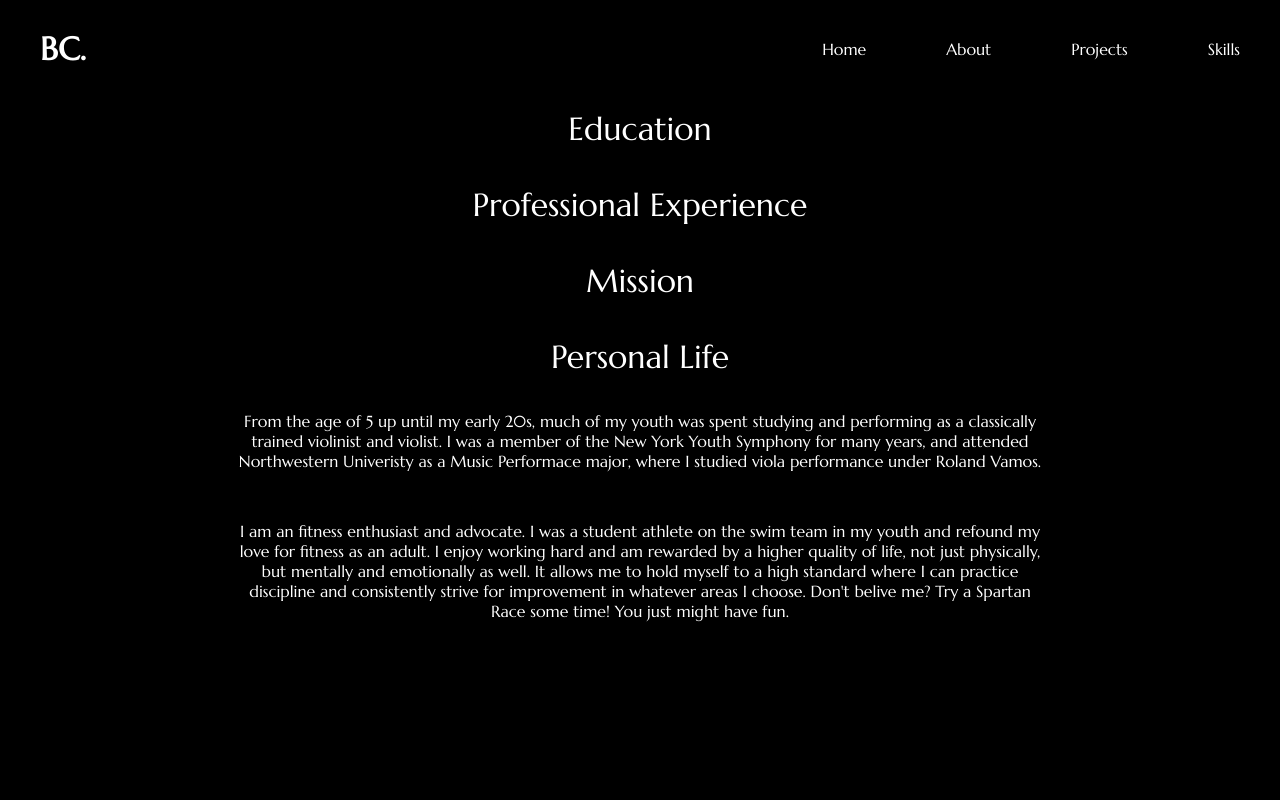
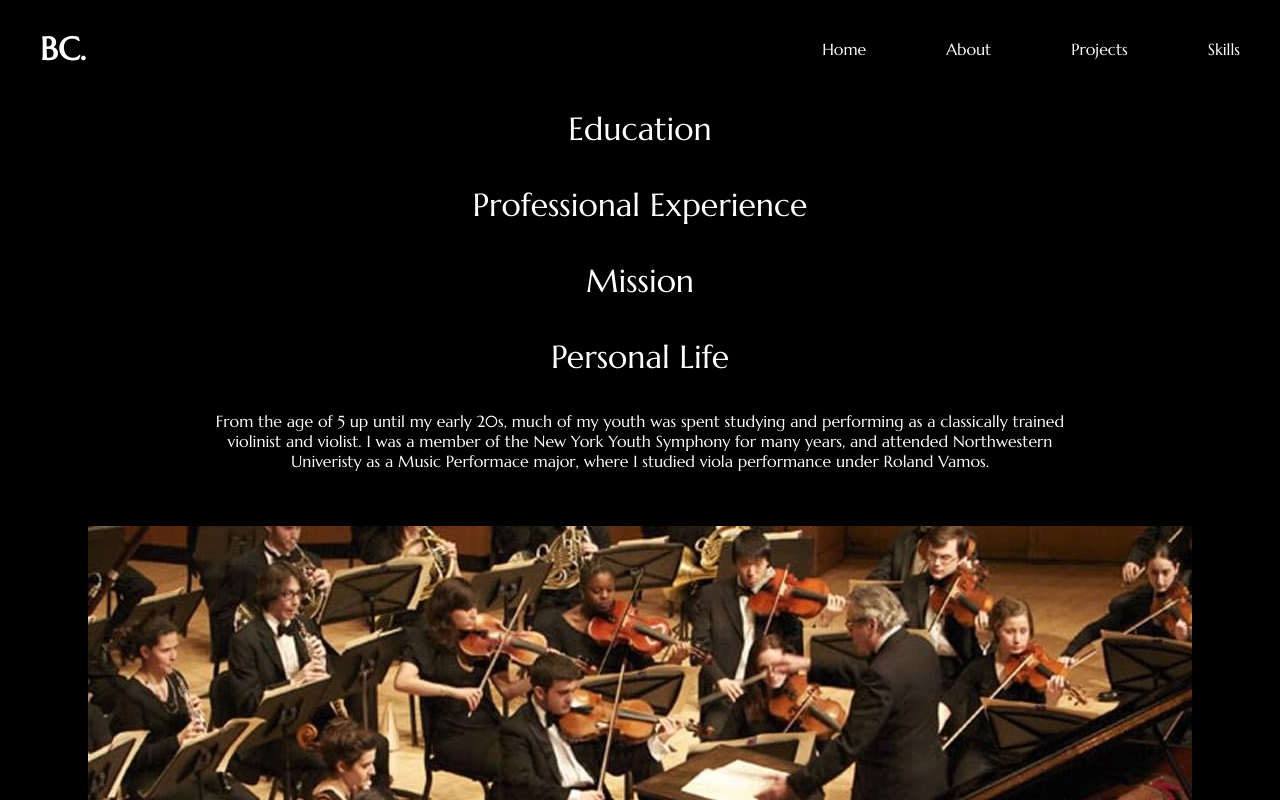
Before and after one commit to bcallus/Brittany-Callus_Personal-Site, a React (Create React App) app: page /about in a window 1280 px wide. Both pictures are taken after a click on the button "Personal Life". Shown: the top 800 px of the page. Built offline with nearby package versions, Linux system fonts and the light colour scheme.

Commit message:
nuso image added

```diff
--- a/src/components/About.jsx
+++ b/src/components/About.jsx
@@ -3,6 +3,7 @@ import Collapsible from "./Collapsible";
 import UNF_Logo from '../assets/UNF_Logo.png'
 import FullstackAcademy_Logo from '../assets/FullstackAcademy_logo.jpeg'
 import NorthwesternUniversity_Logo from '../assets/NorthwesternUniversity_Logo.png'
+import NUSO from '../assets/NUSO.JPG'
 
 const About = () => {
   return (
@@ -87,6 +88,7 @@ const About = () => {
 
       <Collapsible label="Personal Life">
         <p>{`From the age of 5 up until my early 20s, much of my youth was spent studying and performing as a classically trained violinist and violist. I was a member of the New York Youth Symphony for many years, and attended Northwestern Univeristy as a Music Performace major, where I studied viola performance under Roland Vamos.`}</p>
+        <img src={NUSO} alt='Northwestern University Symphony Orchestra' className='nuso-img'/>
         <p>{`I am an fitness enthusiast and advocate. I was a student athlete on the swim team in my youth and refound my love for fitness as an adult. I enjoy working hard and am rewarded by a higher quality of life, not just physically, but mentally and emotionally as well. It allows me to hold myself to a high standard where I can practice discipline and consistently strive for improvement in whatever areas I choose. Don't belive me? Try a Spartan Race some time! You just might have fun.`}</p>
       </Collapsible>
     </div>
--- a/src/index.css
+++ b/src/index.css
@@ -150,3 +150,10 @@
     font-size: 20px;
     padding: 1rem;
   }
+
+  .nuso-img {
+    display: block;
+    margin-left: auto;
+    margin-right: auto;
+    margin-bottom: 5%;
+  }
```
Also changed, not shown: src/data/projectsList.js (added, +16 -0 lines), src/assets/NUSO.JPG (added).
